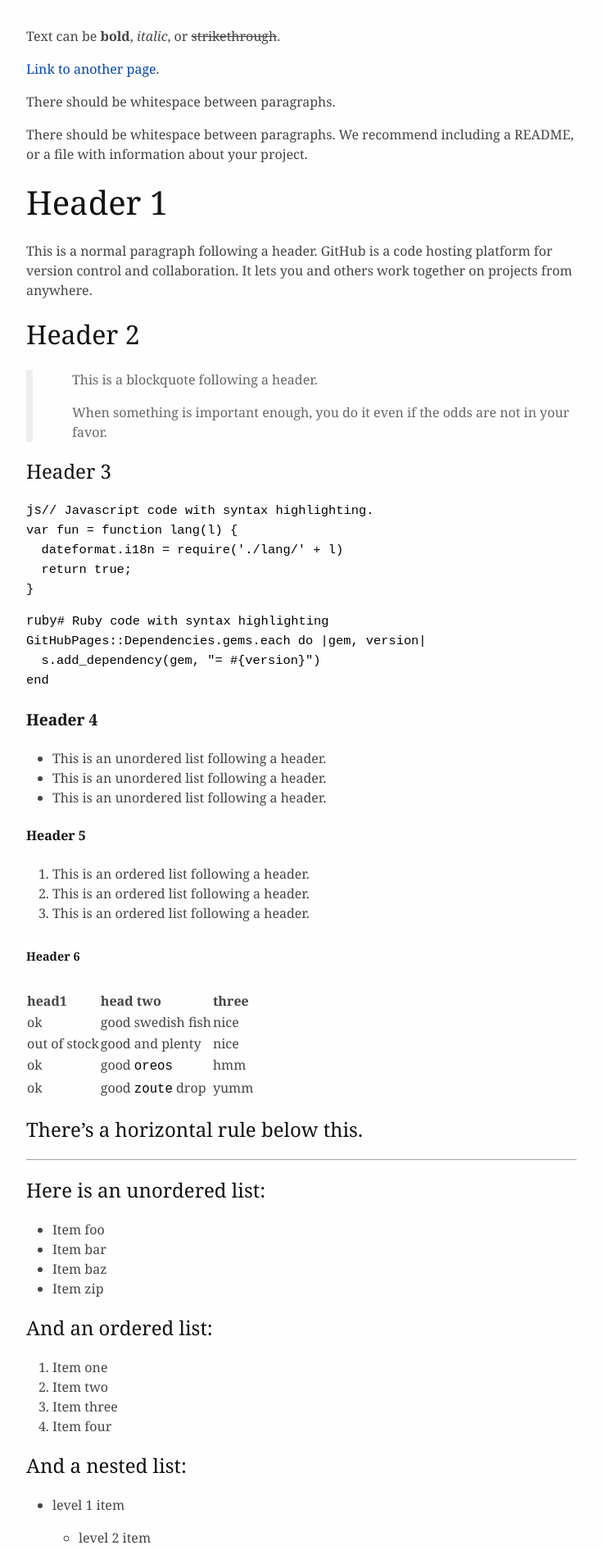
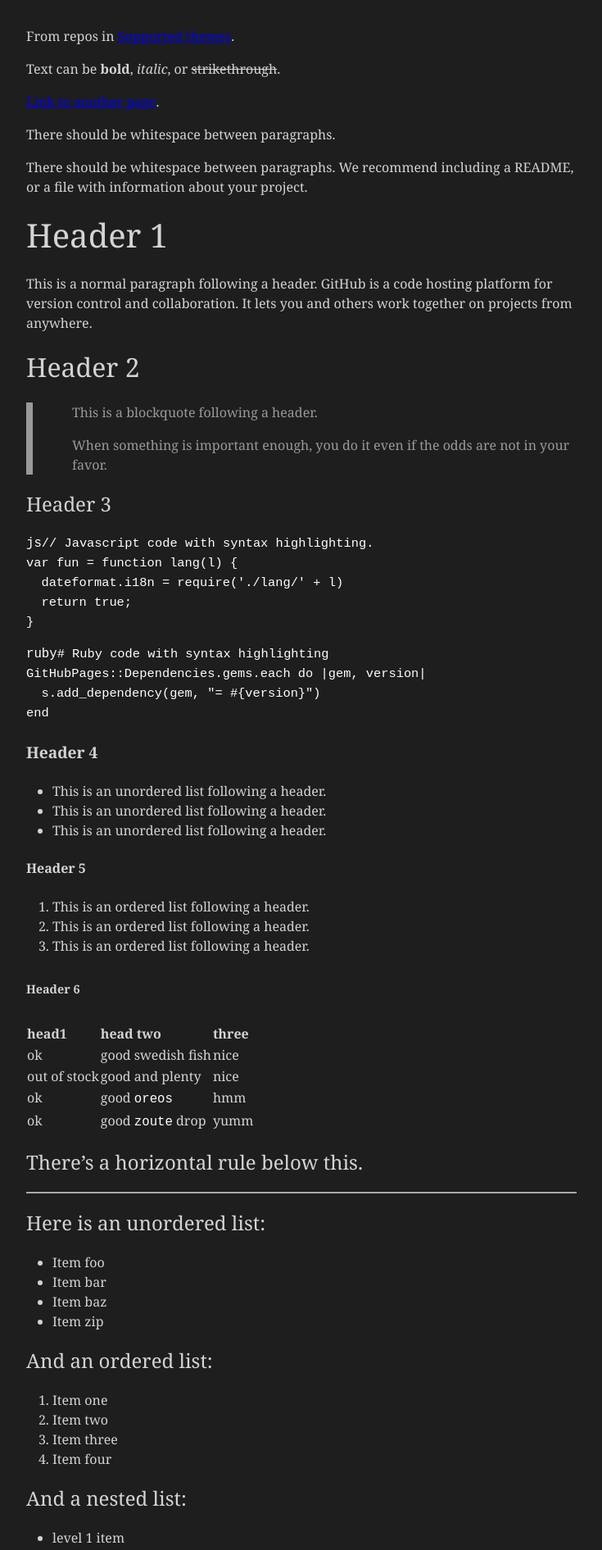
Before and after one commit to MrMocchy/MrMocchy.github.io, a Jekyll site: the page built from test/mdsample.md, in a window 1280 px wide. Shown: the top 1891 px of the page at 82% size, without its empty margins (272-1007 px from the left). Built offline with Jekyll 4.4.1, drawn with Linux system fonts in a browser that asks for light colours.

Commit message:
edit style.css

```diff
--- a/css/style.css
+++ b/css/style.css
@@ -6,31 +6,18 @@ html {
 }
 
 body {
-    color: #444;
+    color: #d4d4d4;
     font-family: Georgia, Palatino, 'Palatino Linotype', Times, 'Times New Roman', serif;
     font-size: 12px;
     line-height: 1.5em;
     padding: 1em;
     margin: auto;
     max-width: 42em;
-    background: #fefefe;
+    background: #1e1e1e;
 }
 
 a {
-    color: #0645ad;
-    text-decoration: none;
-}
-
-a:visited {
-    color: #0b0080;
-}
-
-a:hover {
-    color: #06e;
-}
-
-a:active {
-    color: #faa700;
+    text-decoration: underline;
 }
 
 a:focus {
@@ -42,24 +29,17 @@ a:active {
     outline: 0;
 }
 
-::-moz-selection {
-    background: rgba(255, 255, 0, 0.3);
-    color: #000;
+::-moz-selection,
+::selection {
+    background: rgba(63, 63, 255, 0.5);
+    color: #fff;
 }
 
-::selection {
-    background: rgba(255, 255, 0, 0.3);
-    color: #000;
-}
-
-a::-moz-selection {
-    background: rgba(255, 255, 0, 0.3);
-    color: #0645ad;
-}
-
+a::-moz-selection,
 a::selection {
-    background: rgba(255, 255, 0, 0.3);
-    color: #0645ad;
+    background: rgba(63, 63, 255, 0.5);
+    color: #fff;
+    font-weight: bold;
 }
 
 p {
@@ -77,7 +57,7 @@ h4,
 h5,
 h6 {
     font-weight: normal;
-    color: #111;
+    color: #d4d4d4;
     line-height: 1em;
 }
 
@@ -112,17 +92,17 @@ h6 {
 }
 
 blockquote {
-    color: #666666;
+    color: #999;
     margin: 0;
     padding-left: 3em;
-    border-left: 0.5em #eee solid;
+    border-left: 0.5em #999 solid;
 }
 
 hr {
     display: block;
     border: 0;
     border-top: 1px solid #aaa;
-    border-bottom: 1px solid #eee;
+    border-bottom: 1px solid #aaa;
     margin: 1em 0;
     padding: 0;
 }
@@ -131,7 +111,7 @@ pre,
 code,
 kbd,
 samp {
-    color: #000;
+    color: #fff;
     font-family: monospace, monospace;
     _font-family: 'courier new', monospace;
     font-size: 0.98em;
@@ -154,13 +134,13 @@ dfn {
 
 ins {
     background: #ff9;
-    color: #000;
+    color: #fff;
     text-decoration: none;
 }
 
 mark {
     background: #ff0;
-    color: #000;
+    color: #fff;
     font-style: italic;
     font-weight: bold;
 }
--- a/md/sample.md
+++ b/test/mdsample.md
@@ -1,6 +1,9 @@
 ---
 layout: default
+title: Markdown Sample
 ---
+
+From repos in [Supported themes](https://pages.github.com/themes/).
 
 Text can be **bold**, _italic_, or ~~strikethrough~~.
 
```
Also changed, not shown: README.md, 1 other file.
